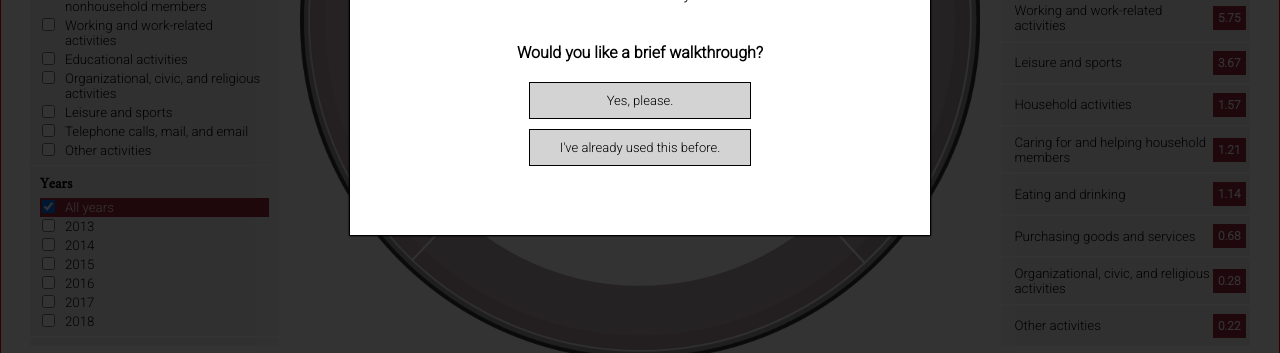
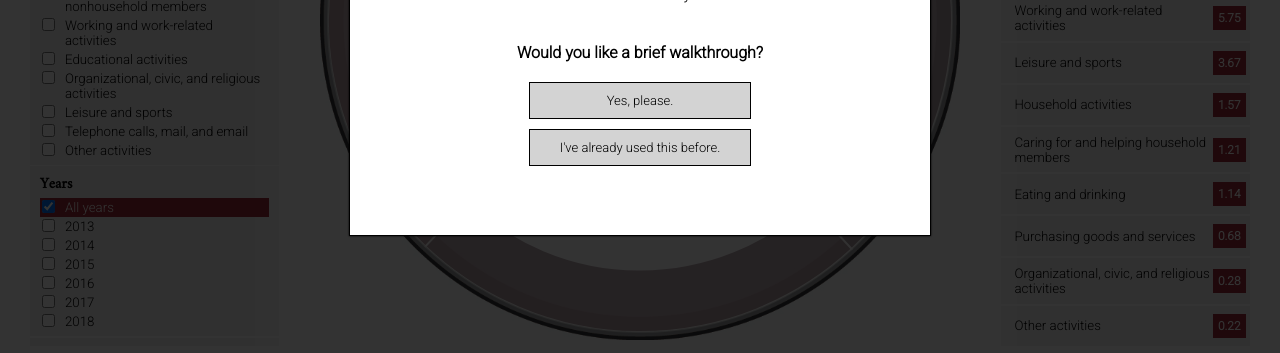
Before and after one commit to rayoowoo/TimeUsage, a website built with webpack: page index.html in a window 1280 px wide. Shown: the part 380-733 px from the top of the page. Built offline with nearby package versions, Linux system fonts and the light colour scheme.

Commit message:
Adjust clock size, fix hover effect

```diff
--- a/src/assets/stylesheets/watchface.scss
+++ b/src/assets/stylesheets/watchface.scss
@@ -34,13 +34,12 @@
     width: inherit;
     justify-content: center;
     background-color: transparent;
-    border: 1px solid red;
     position: absolute;
     left: 0;
     top: 0;
     bottom: 0;
     right: 0;
-    z-index: -1
+    z-index: 1;
 }
 
 .clock-background {
@@ -49,7 +48,7 @@
     }
     background-repeat: no-repeat;
     margin: auto;
-    background-size: 85vh;
+    background-size: 80vh;
     background-position: 50% 50%;
     position: absolute;
     height: 85vh;
--- a/src/js/components/watch.js
+++ b/src/js/components/watch.js
@@ -2,7 +2,7 @@ import {alpha, COLORS} from '../helpers/constants'
 import Utils from '../helpers/utils'
 
 export default (data) => {
-    const margin = window.innerHeight * 0.085;
+    const margin = window.innerHeight * 0.11;
 
     let width, height;
     const utils = new Utils();
```
Also changed, not shown: dist/bundle.js, timeusage.css.
